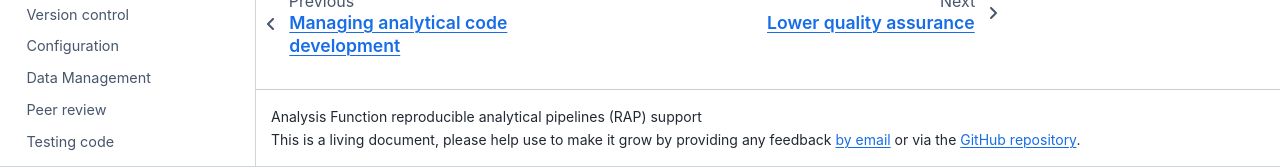
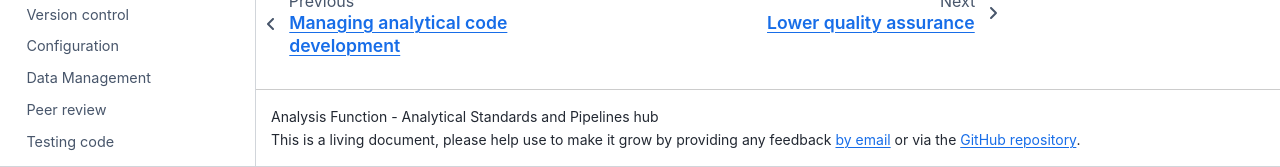
Before and after one commit to best-practice-and-impact/qa-of-code-guidance, a Jupyter Book: the page built from book/checklists.md, in a window 1280 px wide. Shown: the part 734-901 px from the top of the page. Built offline with Jupyter Book 1.0.4 settings and Sphinx 7.4.7 and the Sphinx Book theme 1.1.4, drawn with Linux system fonts in a browser that asks for light colours.

Commit message:
Update footer to reference ASAP hub

```diff
--- a/book/_config.yml
+++ b/book/_config.yml
@@ -14,7 +14,7 @@ html:
   use_repository_button: true
   use_issues_button: true
   use_edit_page_button: true
-  extra_footer: "<p>Analysis Function reproducible analytical pipelines (RAP) support</p><p>This is a living document, please help use to make it grow by providing any feedback <a href='mailto:Analysis.Function@ons.gov.uk'>by email</a> or via the <a href='https://github.com/best-practice-and-impact/qa-of-code-guidance'>GitHub repository</a>."
+  extra_footer: "<p>Analysis Function - Analytical Standards and Pipelines hub</p><p>This is a living document, please help use to make it grow by providing any feedback <a href='mailto:ASAP@ons.gov.uk'>by email</a> or via the <a href='https://github.com/best-practice-and-impact/qa-of-code-guidance'>GitHub repository</a>."
   extra_navbar: "<p>Book version 2022.4</p><a href='https://www.gov.uk/government/organisations/government-analysis-function' target='_blank'><img src='./_static/af_logo.png' alt='The Government Analysis Function logo' style='width:50%;'></a>"
 
 sphinx:
```
